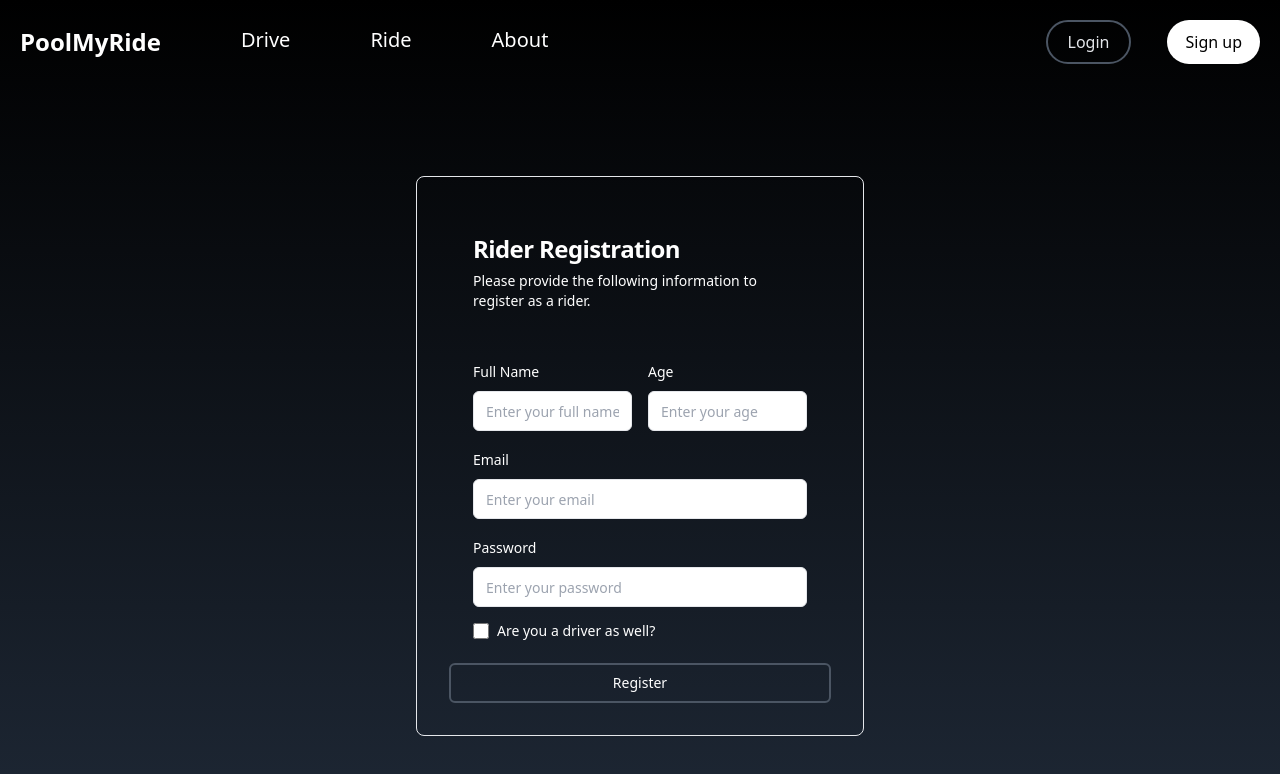
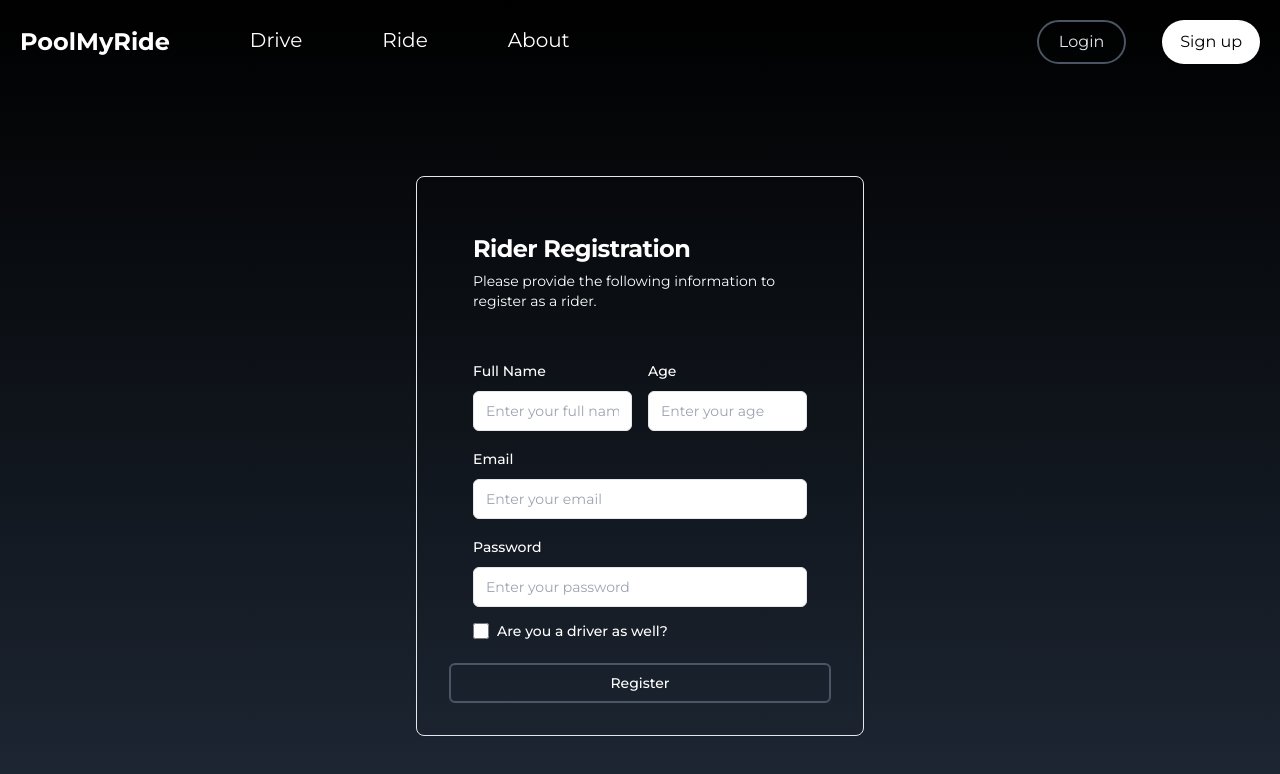
Before and after one commit to ritesh-debnath-12/PoolMyRide, a React (Vite) app: page /signup in a window 1280 px wide. Shown: the top 774 px of the page. Built offline with nearby package versions, Linux system fonts and the light colour scheme.

Commit message:
Added some QoL changes

```diff
--- a/src/Components/Navbar/Navbar.jsx
+++ b/src/Components/Navbar/Navbar.jsx
@@ -21,9 +21,9 @@ function Navbar(){
 
             {/* Login / Signup links*/}
             <div className="flex gap-5 items-center">
-                <a href="#"
+                <a href="/login"
                     className="mr-4 border-1 rounded-full px-5 py-2 text-center text-gray-200 no-underline align-middle transition-all duration-300 ease-in-out bg-transparent border-2 border-gray-600 border-solid cursor-pointer select-none hover:text-white hover:border-white focus:shadow-xs focus:no-underline">Login</a>
-                <a href="#"
+                <a href="/signup"
                     className="text-black py-2 px-4 text-center whitespace-no-wrap bg-white border-2 border-transparent rounded-full shadow-sm hover:bg-transparent hover:text-white hover:border-white focus:outline-none">Sign
                     up</a>
             </div>
--- a/src/index.css
+++ b/src/index.css
@@ -5,7 +5,7 @@
 
 @layer base{
     body{
-        @apply bg-gradient-to-b from-black to-gray-800 text-white min-h-screen ;
+        @apply bg-gradient-to-b from-black to-gray-800 text-white min-h-screen font-fontMont;
     }
 }
 
--- a/src/pages/RidePage.jsx
+++ b/src/pages/RidePage.jsx
@@ -8,7 +8,7 @@ function RidePage() {
         <div>
             <Navbar></Navbar>
             <RidePageCard></RidePageCard>
-            <p className="text-6xl">Click on a pin to check for its route</p>
+            <p className="text-6xl text-center">Click on a pin to check for its route</p>
             <Map></Map>
             <Footer></Footer>
         </div>
```
